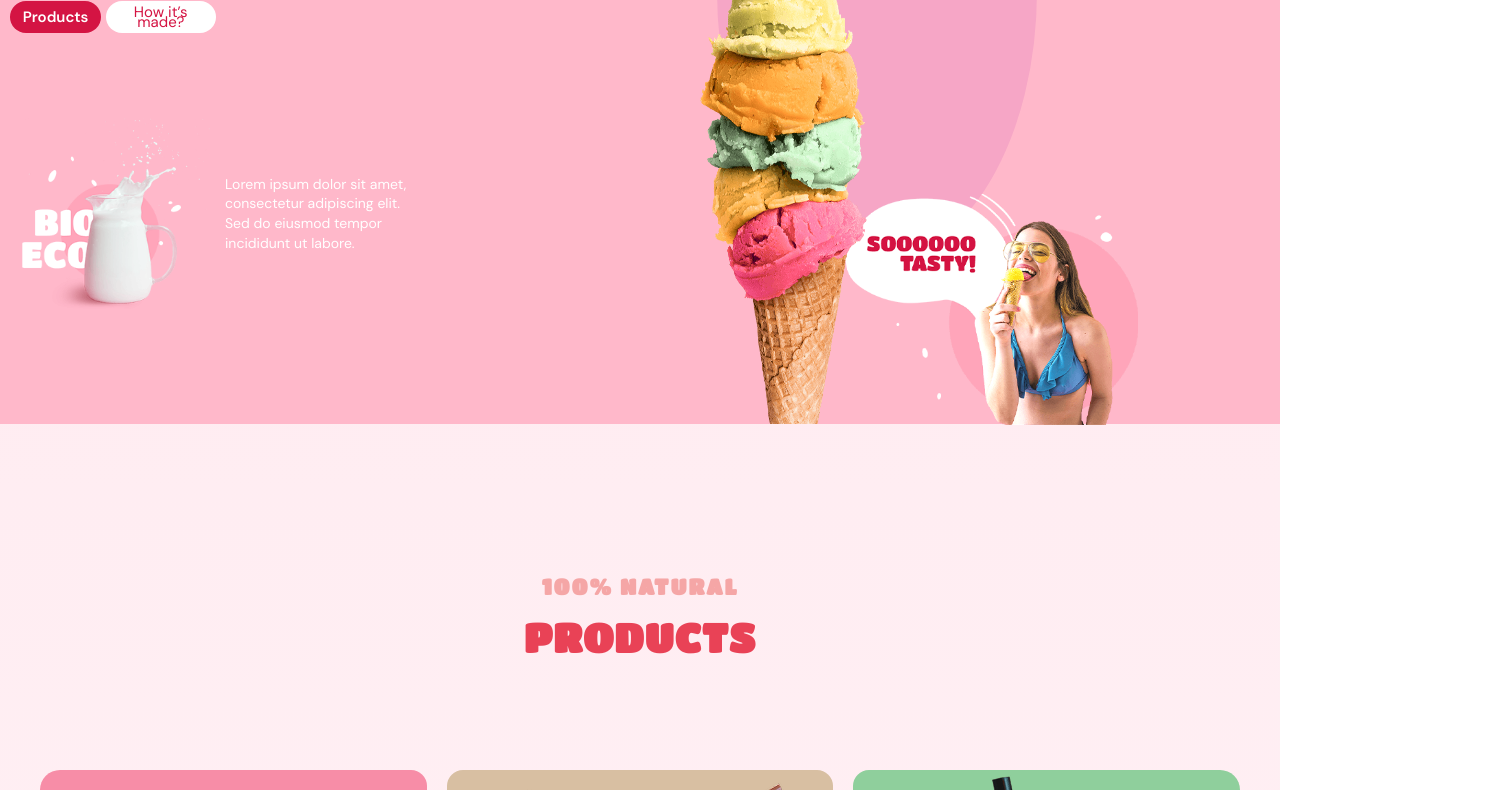
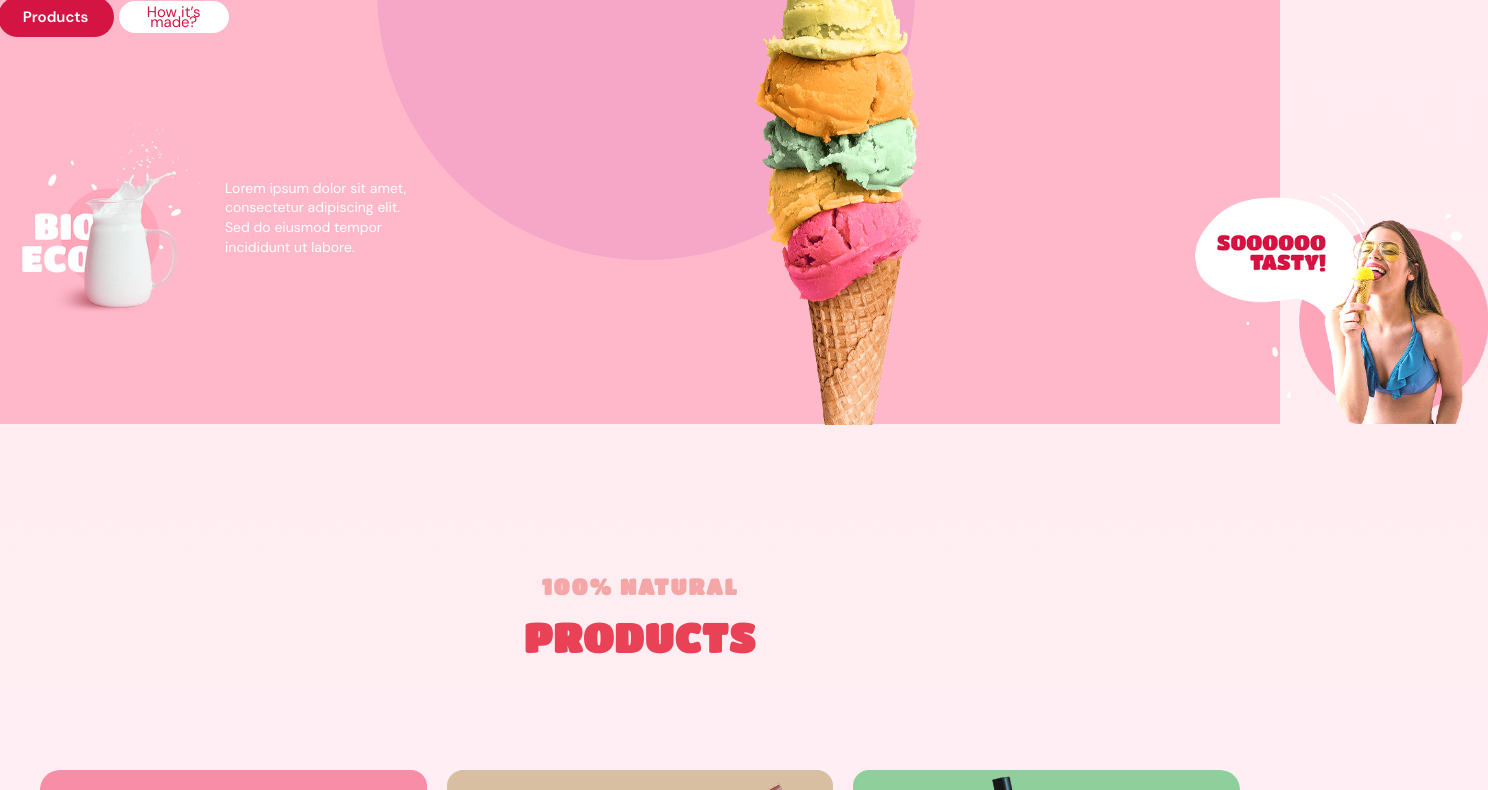
Before and after one commit to stasstas3214/koma, a plain HTML site: page index.html in a window 1280 px wide. Shown: the part 368-1158 px from the top of the page, 1488 px wide, since content can reach past the window. Drawn offline with Linux system fonts and the light colour scheme.

Commit message:
Add files via upload

```diff
--- a/css/main.css
+++ b/css/main.css
@@ -336,6 +336,7 @@ ol {
     padding-top: 36px;
     padding-bottom: 121px;
     background-color: #ffb8ca;
+    height: 502px;
   }
 }
 @media screen and (min-width: 1200px) {
@@ -350,29 +351,31 @@ ol {
     max-width: 171px;
     position: absolute;
     z-index: 1;
-    bottom: -30px;
-    left: -70px;
+    top:  147px;
+    right:  0px;
   }
 }
 @media screen and (min-width: 768px) {
   .icecream {
-    width: 143px;
-    height: 336px;
-    left: -80px;
+    width: 243px;
+    height: 450px;
+    left: -213px;
     position: relative;
-    bottom: 6px;
+    top: -99px;
     z-index: 1;
   }
 }
 @media screen and (min-width: 1200px) {
   .icecream {
     position: relative;
-    left: 5px;
+    left: 60px;
     width: 236px;
     height: 557px;
-    bottom: 125px;
+    top: -124px;
   }
 }
+
+
 
 @media screen and (min-width: 320px) {
   .circle {
@@ -391,7 +394,7 @@ ol {
     height: 344px;
     z-index: 0;
     top: 150px;
-    right: -60%;
+    right: -41%;
     background: #f6a6c6;
   }
 }
@@ -411,6 +414,7 @@ ol {
 }
 @media screen and (min-width: 1200px) {
   .circle {
+    max-width: 538px;
     width: 538px;
     height: 538px;
     left: 2%;
@@ -427,15 +431,15 @@ ol {
   .girl {
     display: flex;
     position: relative;
-    bottom: -3px;
-    right: -50px;
+    bottom: 90px;
+    right: -28px;
     text-align: center;
   }
 }
 @media screen and (min-width: 1200px) {
   .girl {
     position: relative;
-    right: -150px;
+    right: -500px;
   }
 }
 
@@ -458,7 +462,7 @@ ol {
 }
 @media screen and (min-width: 1200px) {
   .girl img {
-    bottom: 362px;
+    bottom: 270px;
     width: 293px;
   }
 }
--- a/style5.css
+++ b/style5.css
@@ -256,13 +256,13 @@ color: #D41443;
 .btn {
   border: none;
   border-radius: 25px;
-  padding: 12px 30px;
+  padding: 20px 58px;
   font-weight: 600;
   cursor: pointer;
   margin: 5px;
   transition: 0.3s;
   @media (max-width: 767px) {
-    display: block;
+    /* display: block; */
     margin: 0 auto;
     &:not(:last-child) {
       margin-bottom: 10px;
@@ -293,7 +293,7 @@ color: #D41443;
 /* === FOOTER === */
 .footer {
   background: #fff1f4;
-  padding: 60px 80px 30px;
+  padding: 80px 20px 70px;
 }
 
 .footer-content {
```
